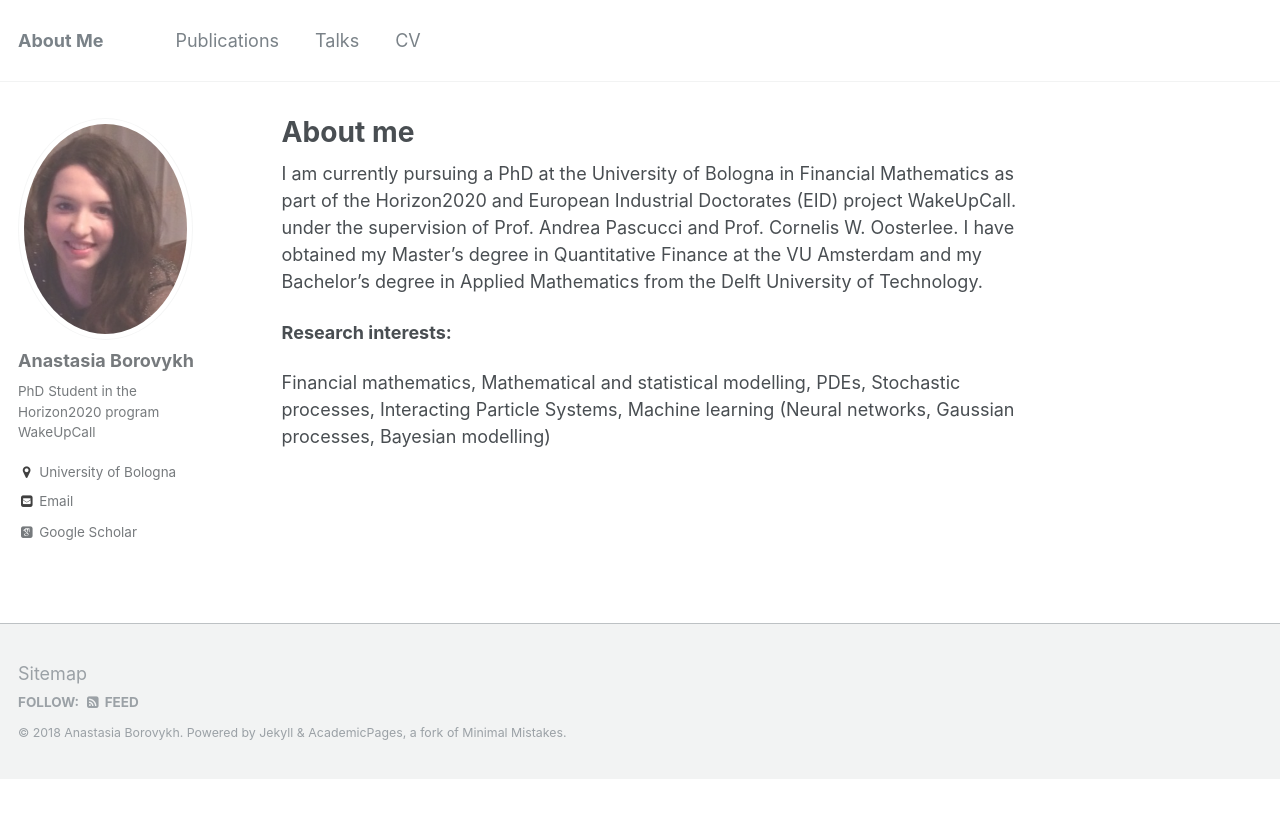
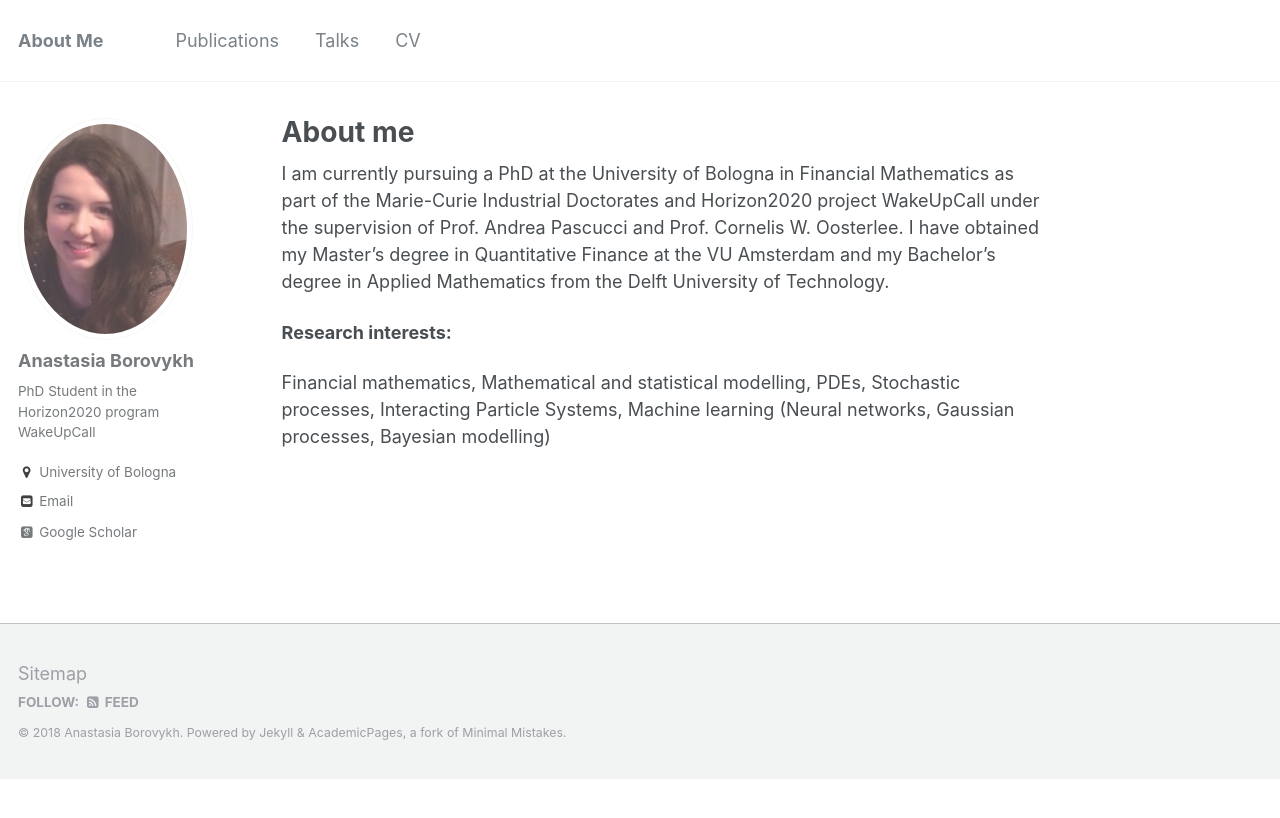
Before and after one commit to aib93/aib93.github.io, a Jekyll site: the page built from _pages/about.md, in a window 1280 px wide. Shown: the top 818 px of the page. Built offline with Jekyll 4.4.1, drawn with Linux system fonts in a browser that asks for light colours; some web fonts are replaced.

Commit message:
Initial commit

```diff
--- a/_pages/about.md
+++ b/_pages/about.md
@@ -8,7 +8,7 @@ redirect_from:
   - /about.html
 ---
 
-I am currently pursuing a PhD at the University of Bologna in Financial Mathematics as part of the Horizon2020 and European Industrial Doctorates (EID) project WakeUpCall. under the supervision of Prof. Andrea Pascucci and Prof. Cornelis W. Oosterlee. I have obtained my Master's degree in Quantitative Finance at the VU Amsterdam and my Bachelor's degree in Applied Mathematics from the Delft University of Technology.
+I am currently pursuing a PhD at the University of Bologna in Financial Mathematics as part of the Marie-Curie Industrial Doctorates and Horizon2020 project WakeUpCall under the supervision of Prof. Andrea Pascucci and Prof. Cornelis W. Oosterlee. I have obtained my Master's degree in Quantitative Finance at the VU Amsterdam and my Bachelor's degree in Applied Mathematics from the Delft University of Technology.
 
 **Research interests:**
 
```
